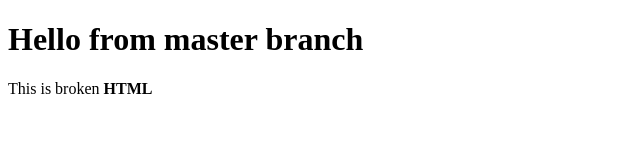
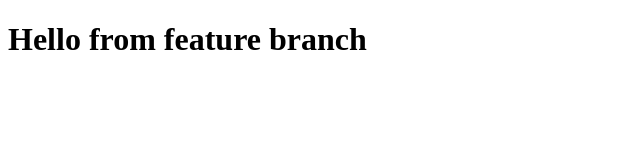
Before and after one commit to branko572/SI_2026_lab3_225080, a plain HTML site: page index.html in a window 1280 px wide. Shown: the whole page, without its empty margins (0-640 px from the left). Drawn offline with Linux system fonts and the light colour scheme.

Commit message:
Change HTML branch name

```diff
--- a/index.html
+++ b/index.html
@@ -4,7 +4,6 @@
     <title>SI 2026 Lab3</title>
 </head>
 <body>
-    <h1>Hello from master branch</h1>
-    <p>This is broken <b>HTML</p>
+    <h1>Hello from feature branch</h1>
 </body>
 </html>
```
